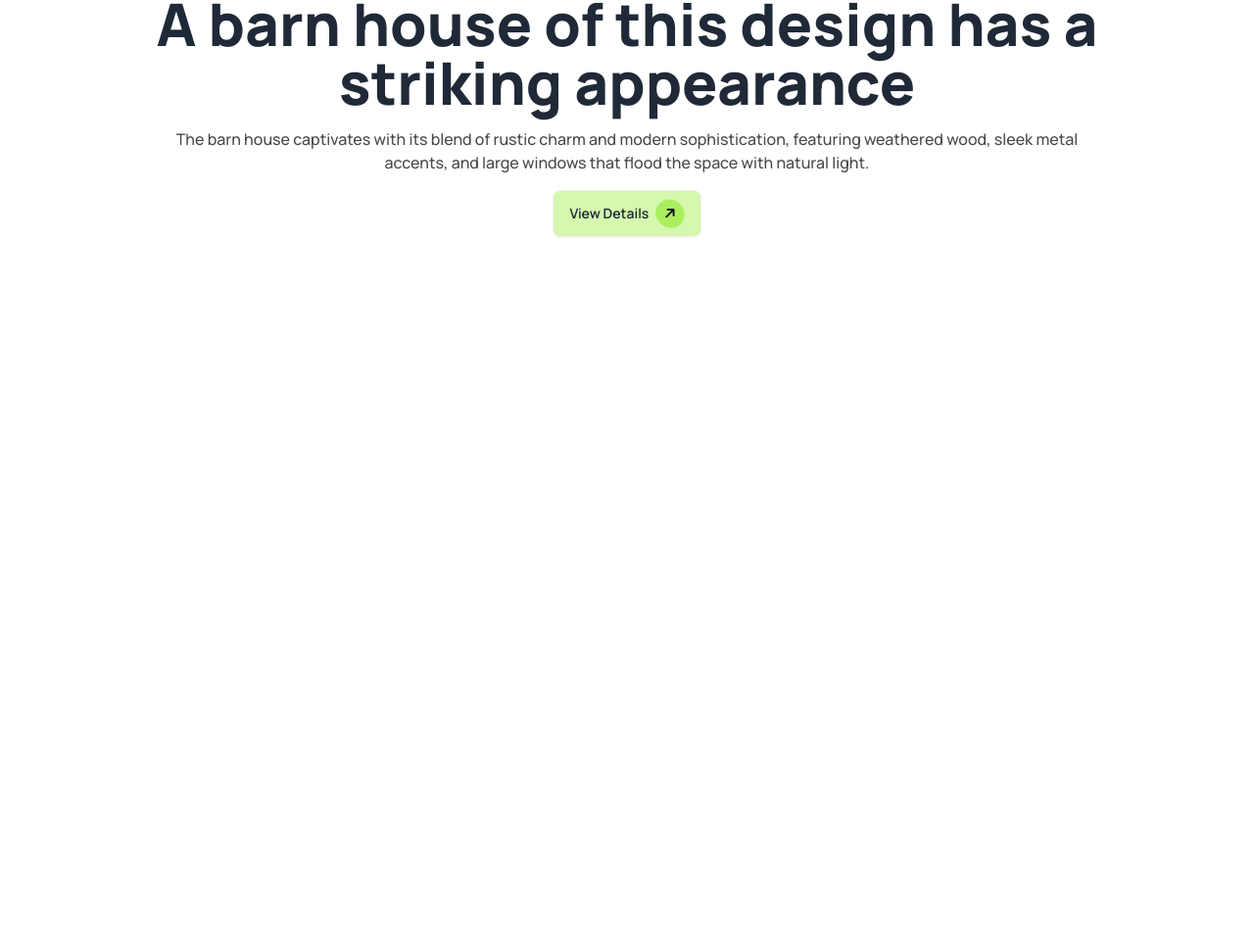
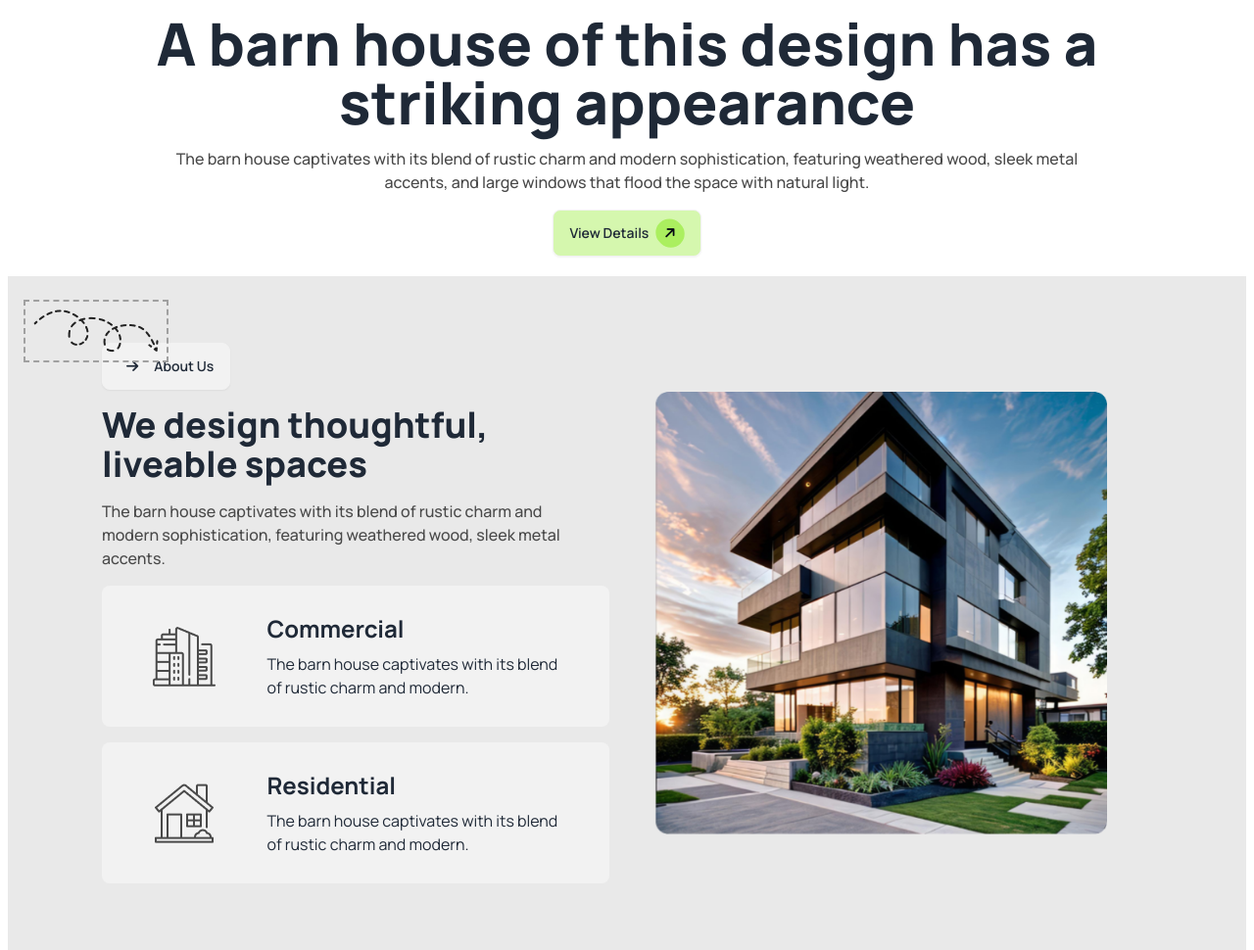
Before and after one commit to DeV-Hridoy/assignment-3, a plain HTML site: page index.html in a window 1280 px wide. Shown: the part 444-1414 px from the top of the page at 98% size. Before the commit the page ends 800 px from the top, so only its background shows below. Drawn offline with nearby package versions, Linux system fonts and the light colour scheme.

Commit message:
design toughful section done

```diff
--- a/index.html
+++ b/index.html
@@ -32,6 +32,7 @@
                 clifford: '#da373d',
                 'btn-bg': '#ABEF5F',
                 'btn-bg-light': '#ABEF5F80',
+                'bg-gray': '#E9E9E9',
               }
 
             }
@@ -39,10 +40,10 @@
         }
       </script>
 </head>
-<body class="font-manrope overflow-hidden">
+<body class="font-manrope">
     <!-- Header Section -->
     <header class="md:mx-12">
-        <nav class="overflow-hidden mb-5">
+        <nav class=" mb-5">
             <div class="navbar bg-base-100 flex justify-between items-center">
                 <div class="navbar-start">
                     <h2 class="font-bold text-2xl">
@@ -91,18 +92,18 @@
 
         <!-- Banner section -->
 
-        <div>
+        <div class="mx-2 lg:mx-0">
             <!-- banner img -->
-            <div class="flex justify-center w-full">
+            <div class="flex justify-center w-full mb-5">
                 <img src="./assets/banner.png" alt="">
             </div>
 
             <!-- banner-contant -->
-            <div class="text-center space-y-4" >
+            <div class="text-center space-y-4 pb-5" >
                 <h1 class="font-extrabold text-6xl">A barn house of this design has a <br>striking appearance</h1>
                 <p class="font-medium text-1xl text-[#494949]">The barn house captivates with its blend of rustic charm and modern sophistication, featuring weathered wood, sleek metal <br>
                      accents, and large windows that flood the space with natural light.</p>
-                     <a class="btn bg-btn-bg-light mb-10" href="#">View Details <i class="fa-solid fa-arrow-right px-2 py-2 rounded-full bg-btn-bg text-gray-950 -rotate-45"></i></a>
+                     <a class="btn bg-btn-bg-light " href="#">View Details <i class="fa-solid fa-arrow-right px-2 py-2 rounded-full bg-btn-bg text-gray-950 -rotate-45"></i></a>
 
             </div>
         </div>
@@ -111,7 +112,50 @@
 
 
     <!-- Main Section -->
-    <main></main>
+    <main>
+        <!-- design thoughtful section -->
+         <section class="bg-bg-gray py-5 mx-2 my-auto md:py-7">
+            <div class="md:mx-12 md:px-12 md:py-10 relative">
+                <div class="hidden md:block absolute -top-1 -left-8">
+                    <img src="./assets/Vector.png" alt="" class="border-dashed border-2 border-[#A0A0A0] px-2 py-2">
+                </div>
+                <div class="flex flex-col md:flex-row md:items-center md:justify-between">
+                    <div class="space-y-4 text-center md:text-left ">
+                        <a class="btn rounded-lg" href="#"><i class="fa-solid fa-arrow-right px-2 py-2"></i>About Us</a>
+                        <h2 class=" text-3xl md:text-4xl font-extrabold">We design thoughtful, <br>
+                             liveable spaces</h2>
+                        <p class="font-medium text-1xl text-[#494949]">The barn house captivates with its blend of rustic charm and <br>
+                            modern sophistication, featuring weathered wood, sleek metal accents.</p>
+
+                        <div class="flex justify-evenly items-center border-sky-500 rounded-lg bg-base-200 py-7 my-5 mx-3 lg:mx-0 lg:my-0">
+                            <div>
+                                <img src="./assets/commercial.png" alt="">
+                            </div>
+                            <div class="space-y-2">
+                                <h3 class="text-2xl font-bold">Commercial</h3>
+                                <p class="text-1xl">The barn house captivates with its blend <br>
+                                     of rustic charm and modern.</p>
+                            </div>
+                        </div>
+                        <div class="flex justify-evenly items-center border-sky-500 rounded-lg bg-base-200 py-7  my-5 mx-3 lg:mx-0 lg:my-0">
+                            <div>
+                                <img src="./assets/residential.png" alt="">
+                            </div>
+                            <div class="space-y-2">
+                                <h3 class="text-2xl font-bold">Residential</h3>
+                                <p class="text-1xl">The barn house captivates with its blend <br>
+                                     of rustic charm and modern.</p>
+                            </div>
+                        </div>
+                    </div>
+                    <div class="flex justify-center items-center">
+                        <img src="./assets/Rectangle.png" alt="" class="rounded-lg w-5/6 my-5">
+
+                    </div>
+                </div>
+            </div>
+         </section>
+    </main>
 
     <!-- Footer Section -->
     <footer></footer>
```
